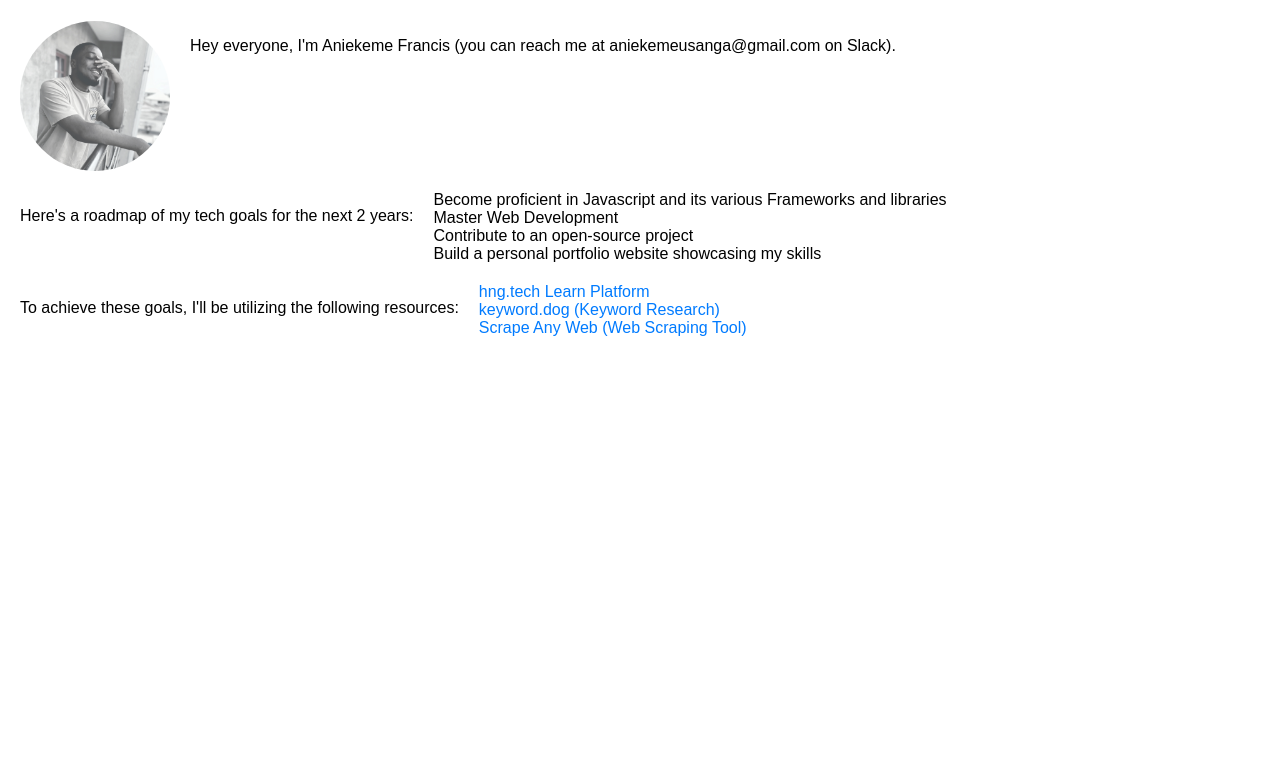
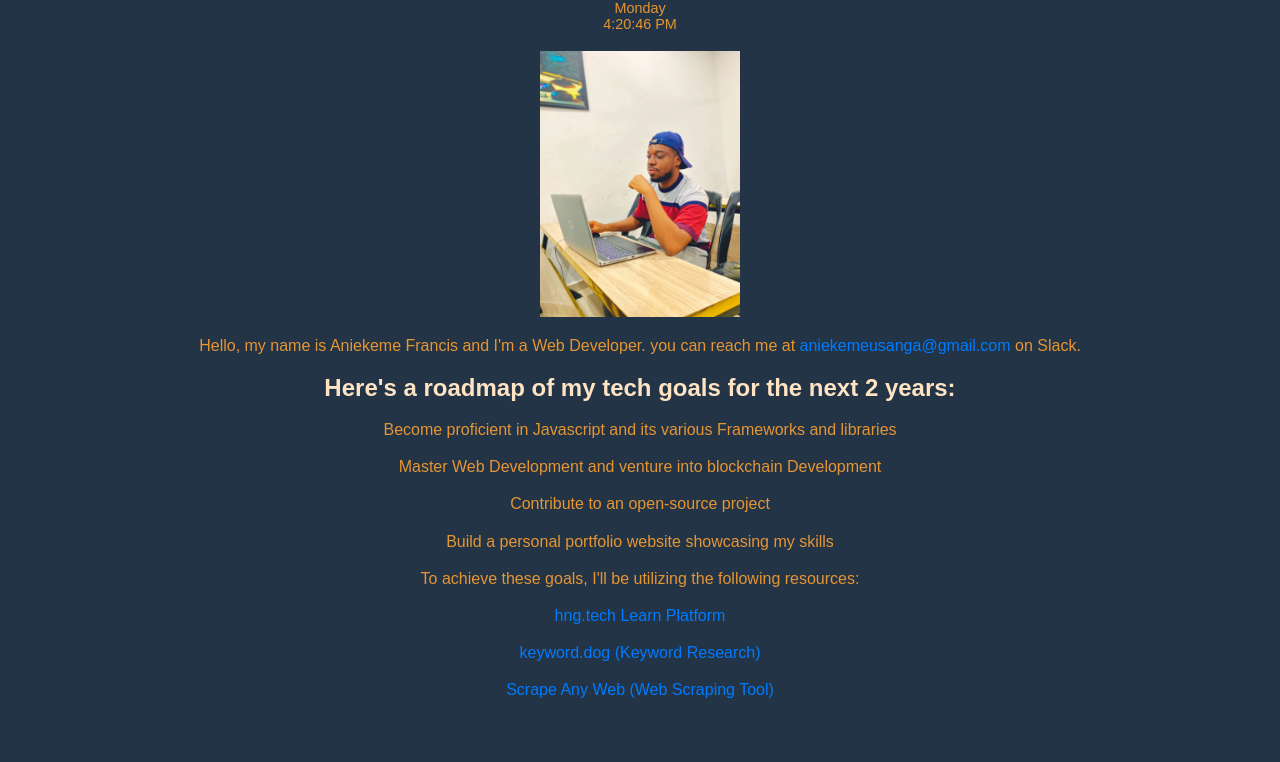
Before and after one commit to 9ightshade/Sample_site, a plain HTML site: page index.html in a window 1280 px wide. Shown: the part 87-849 px from the top of the page. Before the commit the page ends 800 px from the top, so only its background shows below. Drawn offline with Linux system fonts and the light colour scheme.

Commit message:
updated slack image and script for auto time update

```diff
--- a/index.html
+++ b/index.html
@@ -1,36 +1,75 @@
 <!DOCTYPE html>
 <html lang="en">
   <head>
-    <meta charset="UTF-8">
-    <meta name="viewport" content="width=device-width, initial-scale=1.0">
+    <meta charset="UTF-8" />
+    <meta name="viewport" content="width=device-width, initial-scale=1.0" />
     <title>Building My Tech Dream: A 2-Year Roadmap</title>
-    <link rel="stylesheet" href="style.css">
+    <link rel="stylesheet" href="style.css" />
   </head>
   <body>
     <header>
       <h1>My Tech Roadmap</h1>
       <div class="info-bar">
-            <p id="currentDay" data-testid="currentDay">
-              current day
-            </p>
+        <p id="currentDay" data-testid="currentDay">current day</p>
         <p id="currentTimeUTC" data-testid="currentTimeUTC">current time</p>
       </div>
     </header>
     <main>
-        <img id="profilePicture" data-testid="slackProfilePicture" src="./assets/images/profile-picture.jpg" alt="Profile Picture">
-        <p>Hey everyone, I'm <span id="slackDisplayName" data-testid="slackDisplayName">Aniekeme Francis</span> (you can reach me at <span id="slackEmail" data-testid="slackEmail">aniekemeusanga@gmail.com</span> on Slack).</p>
-        <p>Here's a roadmap of my tech goals for the next 2 years:</p>
+      <img
+        id="profilePicture"
+        data-testid="slackProfilePicture"
+        src="./assets/images/slackProfilePicture.jpg"
+        alt="Profile Picture"
+      />
+
+      <p>
+        Hello, my name is
+        <span id="slackDisplayName" data-testid="slackDisplayName"
+          >Aniekeme Francis</span
+        > and I'm a Web Developer.
+        you can reach me at
+        <span id="slackEmail" data-testid="slackEmail"
+          >aniekemeusanga@gmail.com</span
+        >
+        on Slack.
+      </p>
+
+      <h2>Here's a roadmap of my tech goals for the next 2 years:</h2>
+
       <ul>
-            <li>Become proficient in Javascript and its various Frameworks and libraries</li>
-            <li>Master Web Development</li>
+        <li>
+          Become proficient in Javascript and its various Frameworks and
+          libraries
+        </li>
+        <li>Master Web Development and venture into blockchain Development</li>
         <li>Contribute to an open-source project</li>
         <li>Build a personal portfolio website showcasing my skills</li>
       </ul>
+
       <p>To achieve these goals, I'll be utilizing the following resources:</p>
+
       <ul>
-            <li><a href="https://hng.tech/learn" target="_blank" data-testid="hngLink">hng.tech Learn Platform</a></li>
-            <li><a href="https://keyword.dog/" target="_blank" data-testid="keywordLink">keyword.dog (Keyword Research)</a></li>
-            <li><a href="https://scrapeanyweb.site/" target="_blank" data-testid="scrapeanywebLink">Scrape Any Web (Web Scraping Tool)</a></li>
+        <li>
+          <a href="https://hng.tech/learn" target="_blank" data-testid="hngLink"
+            >hng.tech Learn Platform</a
+          >
+        </li>
+        <li>
+          <a
+            href="https://keyword.dog/"
+            target="_blank"
+            data-testid="keywordLink"
+            >keyword.dog (Keyword Research)</a
+          >
+        </li>
+        <li>
+          <a
+            href="https://scrapeanyweb.site/"
+            target="_blank"
+            data-testid="scrapeanywebLink"
+            >Scrape Any Web (Web Scraping Tool)</a
+          >
+        </li>
       </ul>
     </main>
     <script src="script.js"></script>
--- a/script.js
+++ b/script.js
@@ -1,23 +1,37 @@
 const currentDay = document.getElementById('currentDay');
 const currentTimeUTC = document.getElementById('currentTimeUTC');
 
-console.log(currentTimeUTC.textContent, currentDay.textContent);
+
+const timeUpdate = () => {
+  let time = new Date();
+  time ? currentTimeUTC.textContent = time.toLocaleTimeString() : null
+};
+
+setInterval(
+  () => {
+    timeUpdate()
+  }, 1000
+)
 
 
+const updateFunction = () => {
+  const date = new Date();
 
-function updateTime() {
-  const date = new Date();
-  currentDay
+  const dayFunction = () => {
+    const daysOfWeek = [
+      "Sunday",
+      "Monday",
+      "Tuesday",
+      "Wednesday",
+      "Thursday",
+      "Friday",
+      "Saturday"
+    ]
 
-
-
-  date? currentDay.textContent = date.toLocaleDateString(): null
-
-
-date ? currentTimeUTC.textContent = date.toLocaleTimeString(): null
-
+    date ? currentDay.textContent = daysOfWeek[date.getDay()]: null
+}
+  dayFunction()
 
 }
 
-
-updateTime()
+updateFunction()
--- a/style.css
+++ b/style.css
@@ -1,37 +1,56 @@
+*{
+  margin: 0;
+  padding: 0;
+  box-sizing: border-box;
+}
 body {
   font-family: sans-serif;
-  margin: 0;
-  padding: 20px;
+  padding:1.5em;
+  background-color: rgb(34, 52, 70);
 }
 
-header {
-  display: flex;
-  justify-content: space-between;
-  align-items: center;
-  margin-bottom: 20px;
+header, h2 {
+  text-align: center;
+  color: bisque;
 }
 
 h1 {
   font-size: 2em;
-  margin: 0;
+  margin: .4em 0;
 }
 
 .info-bar {
-  font-size: 0.8em;
-  color: #aaa;
+  font-size: .9em;
+  color: rgb(230, 149, 51);
+}
+img{
+  /* border: 2px solid red; */
+}
+main > p , ul> li {
+  /* border: 2px solid black ; */
+  color: rgb(230, 149, 51);
+  text-align: center;
+  margin: 1.2em ;
 }
 
 main {
-  display: flex;
-  flex-wrap: wrap;
-  gap: 20px;
+  /* border: 3px solid blue; */
+  padding: 1.2em 1.2em;
+  /* display: flex; */
+  /* flex-wrap: wrap; */
+  /* gap: 20px; */
 }
 
 img#profilePicture {
-  width: 150px;
-  border-radius: 50%;
+  width: 200px;
+  display: block;
+  margin: 0 auto;
+  /* border-radius: 50%; */
 }
 
+#slackEmail{
+  color: #007bff;
+}
 ul {
   list-style: none;
   padding: 0;
```
Also changed, not shown: assets/images/profile-picture.jpg (deleted), assets/images/slackProfilePicture.jpg (added). Lines whose indentation alone changed are shown as unchanged.
